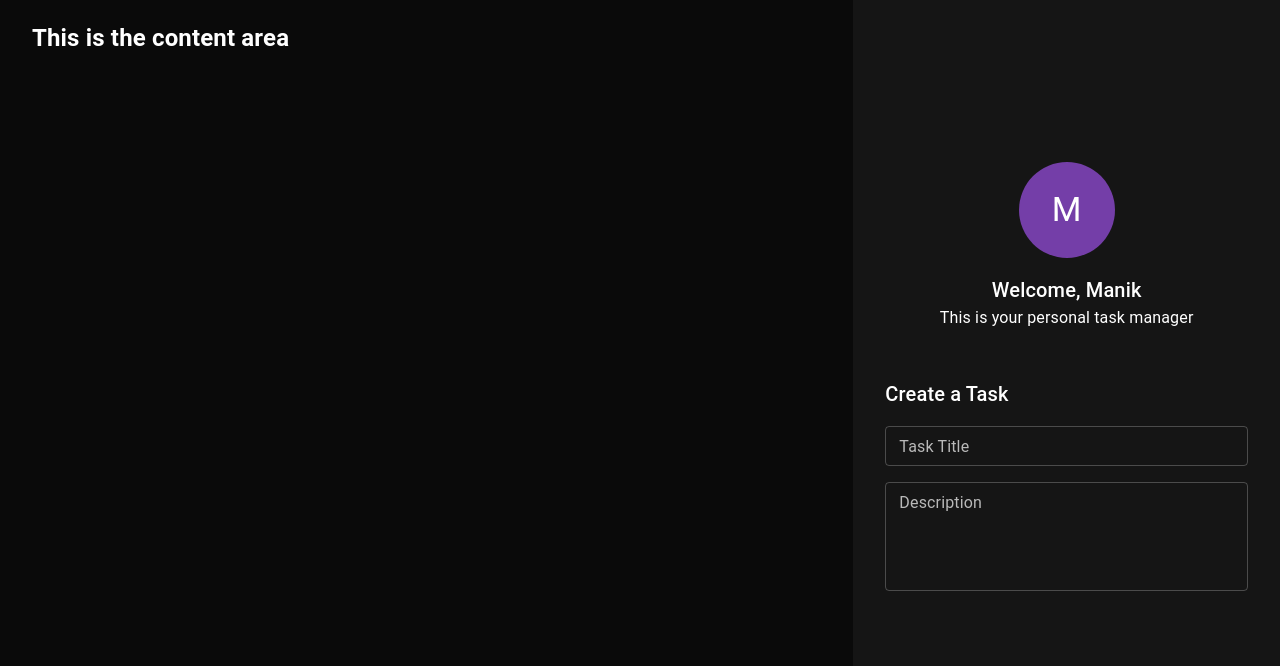
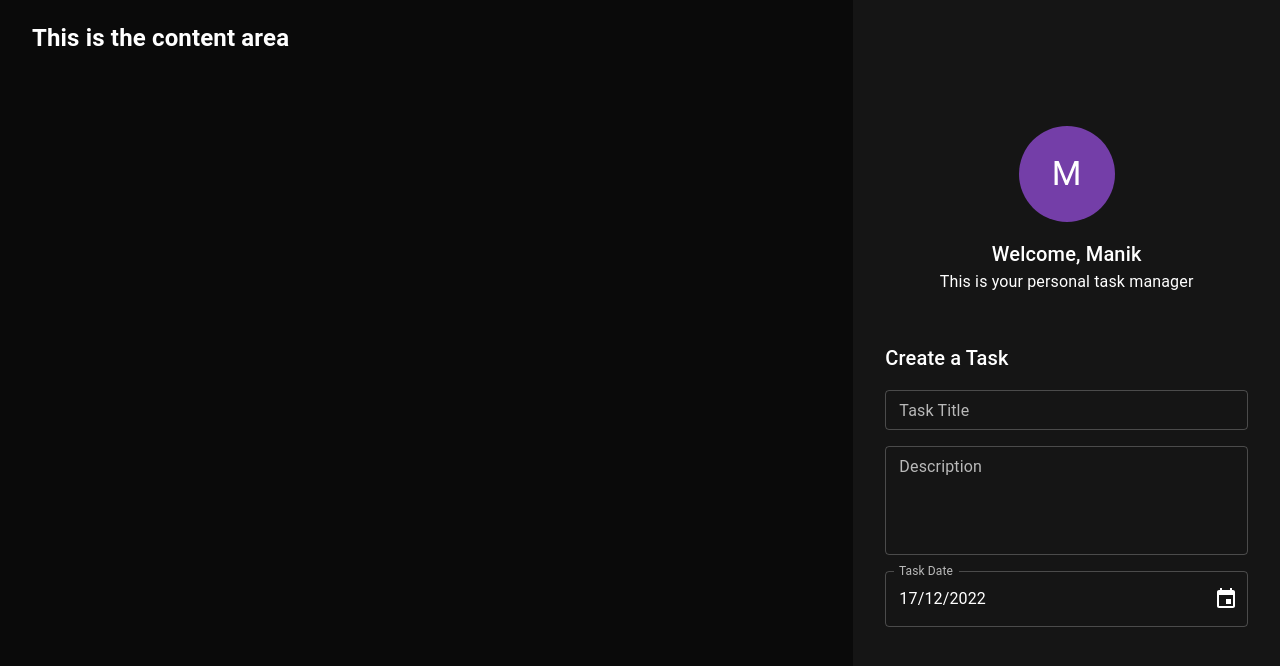
Before and after one commit to dulanjanabandara/todo-react, a React (Create React App) app: page / in a window 1280 px wide. Shown: the top 666 px of the page. Built offline with nearby package versions, Linux system fonts and the light colour scheme.

Commit message:
Created date field component.

```diff
--- a/package.json
+++ b/package.json
@@ -6,6 +6,7 @@
     "@emotion/react": "^11.10.5",
     "@emotion/styled": "^11.10.5",
     "@mui/material": "^5.11.0",
+    "@mui/x-date-pickers": "^5.0.11",
     "@testing-library/jest-dom": "^5.16.5",
     "@testing-library/react": "^13.4.0",
     "@testing-library/user-event": "^13.5.0",
@@ -13,6 +14,7 @@
     "@types/node": "^16.18.10",
     "@types/react": "^18.0.26",
     "@types/react-dom": "^18.0.9",
+    "date-fns": "^2.29.3",
     "prop-types": "^15.8.1",
     "react": "^18.2.0",
     "react-dom": "^18.2.0",
--- /dev/null
+++ b/src/components/createTaskForm/_taskDateField.tsx
@@ -0,0 +1,37 @@
+import React, { FC, ReactElement } from 'react';
+import { LocalizationProvider } from '@mui/x-date-pickers';
+import { AdapterDateFns } from '@mui/x-date-pickers/AdapterDateFns';
+import { DesktopDatePicker } from '@mui/x-date-pickers/DesktopDatePicker';
+import { TextField } from '@mui/material';
+import PropTypes from 'prop-types';
+
+import { IDateField } from './interfaces/IDateField';
+
+export const TaskDateField: FC<IDateField> = (props): ReactElement => {
+  const {
+    disabled = false,
+    onChange = (date) => console.log(date),
+    value = new Date(),
+  } = props;
+
+  return (
+    <>
+      <LocalizationProvider dateAdapter={AdapterDateFns}>
+        <DesktopDatePicker
+          label="Task Date"
+          inputFormat="dd/MM/yyyy"
+          value={value}
+          onChange={onChange}
+          disabled={disabled}
+          renderInput={(params) => <TextField {...params} />}
+        />
+      </LocalizationProvider>
+    </>
+  );
+};
+
+TaskDateField.propTypes = {
+  disabled: PropTypes.bool,
+  onChange: PropTypes.func,
+  value: PropTypes.instanceOf(Date),
+};
--- a/src/components/createTaskForm/createTaskForm.tsx
+++ b/src/components/createTaskForm/createTaskForm.tsx
@@ -3,6 +3,7 @@
 
 import { TaskTitleField } from './_tastTitleField';
 import { TaskDescriptionField } from './_taskDescriptionField';
+import { TaskDateField } from './_taskDateField';
 
 export const CreateTaskForm: FC = (): ReactElement => {
   return (
@@ -20,6 +21,7 @@
       <Stack sx={{ width: '100%' }} spacing={2}>
         <TaskTitleField />
         <TaskDescriptionField />
+        <TaskDateField />
       </Stack>
     </Box>
   );
--- /dev/null
+++ b/src/components/createTaskForm/interfaces/IDateField.ts
@@ -0,0 +1,6 @@
+import { IDisabled } from './IDisabled';
+
+export interface IDateField extends IDisabled {
+  value?: Date | null;
+  onChange?: (date: Date | null) => void;
+}
```
Also changed, not shown: 1 other file (tests, documents, lock files or other folders).
